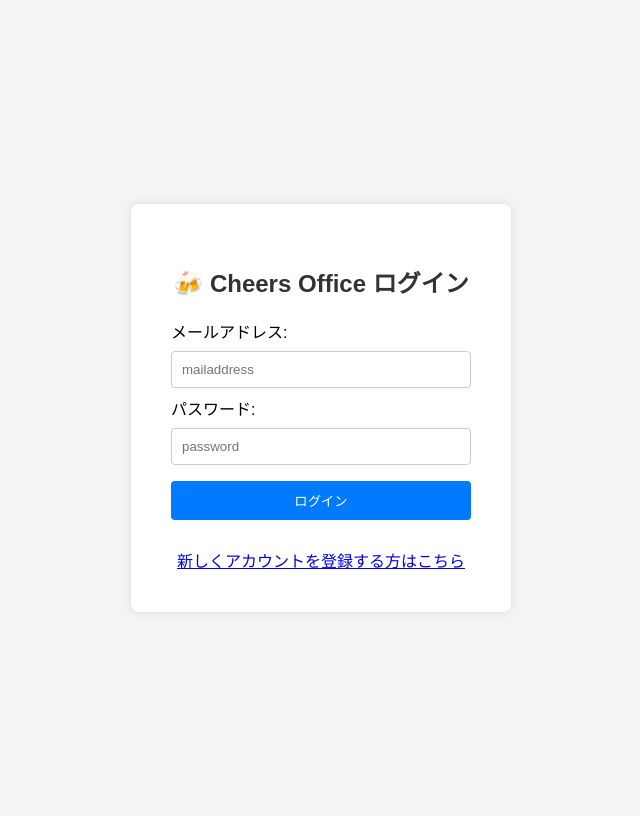
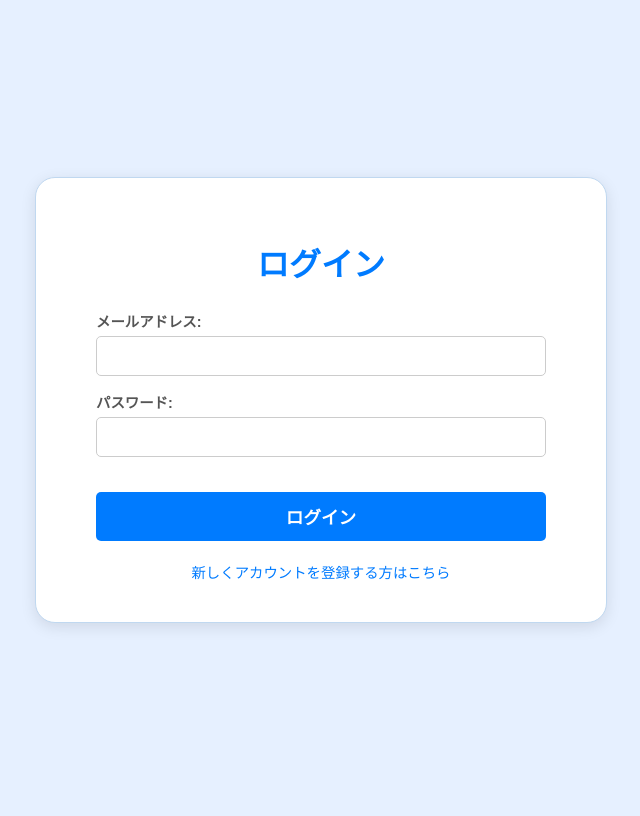
Before and after one commit to kumagaimasato0608/cheer-s-office, a Spring Boot app: page /login in a window 1280 px wide. Shown: the whole page, without its empty margins (319-959 px from the left). After the commit the page ends 627 px from the top, so only its background shows below. Run offline with Spring Boot 4, Linux system fonts and the light colour scheme; some of the project's set-up classes (security, data sources, template engines, error pages and the like) are left out, and stand-ins take their place.

Commit message:
画面レイアウトを合わせました

```diff
--- a/cheers-office/src/main/java/com/cheers/office/board/controller/AuthController.java
+++ b/cheers-office/src/main/java/com/cheers/office/board/controller/AuthController.java
@@ -1,69 +1,78 @@
 package com.cheers.office.board.controller;
 
 import org.springframework.stereotype.Controller;
+import org.springframework.ui.Model;
 import org.springframework.web.bind.annotation.GetMapping;
-import org.springframework.web.bind.annotation.PostMapping; // POST処理のためインポート
-import org.springframework.web.bind.annotation.RequestParam; // フォームデータ取得のためインポート
-import org.springframework.web.servlet.mvc.support.RedirectAttributes; // リダイレクト時にメッセージを渡すためインポート
+import org.springframework.web.bind.annotation.ModelAttribute; // FlashAttributeを受け取るために追加
+import org.springframework.web.bind.annotation.PostMapping;
+import org.springframework.web.bind.annotation.RequestParam;
+import org.springframework.web.servlet.mvc.support.RedirectAttributes; // FlashAttributeを使うため残す
 
-import com.cheers.office.board.model.User; // Userモデルのimport
-import com.cheers.office.board.repository.UserRepository; // UserRepositoryのimport
-import com.cheers.office.util.PasswordUtil; // PasswordUtilのimport
+import com.cheers.office.board.model.User;
+import com.cheers.office.board.repository.UserRepository;
+import com.cheers.office.util.PasswordUtil;
 
 @Controller
 public class AuthController {
 
-    private final UserRepository userRepository; // Userデータの保存用
+    private final UserRepository userRepository;
 
-    // コンストラクタインジェクション
     public AuthController(UserRepository userRepository) {
         this.userRepository = userRepository;
     }
 
-    // ログイン画面の表示 (既存のメソッド)
     @GetMapping("/login")
     public String showLoginForm() {
         return "login";
     }
 
-    // ★★★ 新規登録画面の表示 ★★★
+    // ★★★ 修正箇所: FlashAttributeからのerrorMessageを受け取るようにする ★★★
     @GetMapping("/register")
-    public String showRegisterForm() {
-        return "register"; // src/main/resources/templates/register.html を表示
+    public String showRegisterForm(@ModelAttribute("errorMessage") String errorMessage, Model model) {
+        // RedirectAttributesからのerrorMessageが自動的にmodelにセットされるようにする
+        // または、直接 @RequestParam でエラーメッセージを受け取るようにしても良い
+        // 現状、RedirectAttributes.addFlashAttribute("errorMessage", ...) を使っているので、
+        // そのメッセージは自動的にModelに渡されます。
+        // ここでは、もしFlashAttributeにerrorMessageがあればそれをModelに追加する
+        if (errorMessage != null && !errorMessage.isEmpty()) {
+            model.addAttribute("errorMessage", errorMessage);
+        }
+        return "register";
     }
 
-    // ★★★ 新規登録の処理 ★★★
+
     @PostMapping("/register")
     public String registerUser(@RequestParam("userName") String userName,
                                @RequestParam("mailAddress") String mailAddress,
                                @RequestParam("password") String password,
+                               @RequestParam("confirmPassword") String confirmPassword,
                                RedirectAttributes redirectAttributes) {
 
-        // 1. ユーザー名/メールアドレスの重複チェック
+        // ★★★ パスワードの一致チェック (このロジックは正しいです) ★★★
+        if (!password.equals(confirmPassword)) {
+            // エラーメッセージをセットして登録画面にリダイレクト
+            redirectAttributes.addFlashAttribute("errorMessage", "パスワードが一致しません");
+            return "redirect:/register"; // ここで処理が中断され、リダイレクトされる
+        }
+
+        // メールアドレスの重複チェック
         if (userRepository.findByMailAddress(mailAddress).isPresent()) {
-            redirectAttributes.addFlashAttribute("error", "このメールアドレスは既に登録されています。");
+            redirectAttributes.addFlashAttribute("errorMessage", "このメールアドレスは既に登録されています。");
             return "redirect:/register";
         }
 
-        // 2. 新しいUserオブジェクトを作成
         User newUser = new User();
-        // IDはRepositoryがUUIDで自動生成するため、ここでは設定しない
         newUser.setUserName(userName);
         newUser.setMailAddress(mailAddress);
-
-        // 3. パスワードをハッシュ化して設定
         newUser.setPassword(PasswordUtil.encode(password));
 
-        // 4. その他の初期値を設定 (掲示板の要求に合わせて、グループなどは必須ではないが設定)
         newUser.setGroup("未設定");
         newUser.setMyBoom("未設定");
         newUser.setHobby("未設定");
         newUser.setIcon("/images/default-avatar.png");
 
-        // 5. データベースに保存
         userRepository.save(newUser);
 
-        // 6. 成功メッセージを付けてログイン画面にリダイレクト
         redirectAttributes.addFlashAttribute("message", "アカウントが正常に登録されました。ログインしてください。");
         return "redirect:/login";
     }
--- a/cheers-office/src/main/resources/templates/login.html
+++ b/cheers-office/src/main/resources/templates/login.html
@@ -2,42 +2,125 @@
 <html lang="ja" xmlns:th="http://www.thymeleaf.org">
 <head>
     <meta charset="UTF-8">
-    <title>Cheers Office - ログイン</title>
+    <meta name="viewport" content="width=device-width, initial-scale=1.0">
+    <title>ログイン</title>
+
     <style>
-        body { font-family: Arial, sans-serif; display: flex; justify-content: center; align-items: center; height: 100vh; background-color: #f4f4f4; }
-        .login-container { background: white; padding: 40px; border-radius: 8px; box-shadow: 0 0 10px rgba(0,0,0,0.1); width: 300px;}
-        h2 { text-align: center; color: #333; }
-        input[type="text"], input[type="password"] { width: 100%; padding: 10px; margin: 8px 0; border: 1px solid #ccc; border-radius: 4px; box-sizing: border-box; }
-        button { width: 100%; background-color: #007bff; color: white; padding: 10px 20px; margin: 8px 0; border: none; border-radius: 4px; cursor: pointer; }
-        .error-message { color: red; text-align: center; margin-bottom: 10px; }
-        .success-message { color: green; text-align: center; margin-bottom: 10px; }
+        /* 新規登録画面と同じ背景のスタイル */
+        body {
+            font-family: Arial, sans-serif;
+            background-color: #e6f0ff; /* 全体の薄い青背景 */
+            display: flex;
+            justify-content: center;
+            align-items: center;
+            min-height: 100vh;
+            margin: 0;
+        }
+
+        /* 新規登録画面と同じ中央フォームのスタイル */
+        .auth-container {
+            background-color: #fff; /* 白いフォーム背景 */
+            padding: 40px 60px;
+            border-radius: 20px; /* 角の丸み */
+            box-shadow: 0 4px 15px rgba(0, 0, 0, 0.1);
+            width: 100%;
+            max-width: 450px;
+            text-align: center;
+            border: 1px solid #c0d8f0;
+        }
+
+        h1 {
+            text-align: center;
+            margin-bottom: 25px;
+            color: #007bff; /* 青色 */
+            font-size: 2em;
+        }
+
+        /* エラーメッセージのスタイル */
+        .error-message {
+            color: #dc3545; /* 赤 */
+            margin-bottom: 15px;
+            font-weight: bold;
+        }
+
+        .form-group {
+            margin-bottom: 15px;
+            text-align: left;
+        }
+
+        label {
+            display: block;
+            margin-bottom: 5px;
+            font-weight: bold;
+            color: #555;
+            font-size: 0.9em;
+        }
+
+        input[type="text"],
+        input[type="password"] {
+            width: 100%;
+            padding: 10px;
+            border: 1px solid #ccc;
+            border-radius: 5px;
+            box-sizing: border-box;
+            font-size: 1em;
+        }
+
+        button {
+            width: 100%;
+            padding: 12px;
+            border: none;
+            border-radius: 5px;
+            background-color: #007bff; /* ログインボタンは青 */
+            color: white;
+            font-size: 1.1em;
+            font-weight: bold;
+            cursor: pointer;
+            margin-top: 20px;
+        }
+
+        .register-link {
+            text-align: center;
+            margin-top: 20px;
+        }
+
+        .register-link a {
+            color: #007bff;
+            text-decoration: none;
+            font-size: 0.9em;
+        }
     </style>
 </head>
 <body>
-    <div class="login-container">
-        <h2>🍻 Cheers Office ログイン</h2>
+    <div class="auth-container">
+        <h1>ログイン</h1>
 
-        <div th:if="${param.error}" class="error-message">
-            メールアドレスまたはパスワードが正しくありません。
-        </div>
+        <p th:if="${param.error}" class="error-message">
+            ※メールアドレスまたはパスワードが間違っています。
+        </p>
 
-        <div th:if="${param.logout}" class="success-message">
+        <p th:if="${param.logout}" class="error-message" style="color: #28a745;">
             ログアウトしました。
-        </div>
+        </p>
 
         <form th:action="@{/authenticate}" method="post">
-            <label for="mailaddress">メールアドレス:</label>
-            <input type="text" id="mailaddress" name="mailaddress" placeholder="mailaddress" required>
 
-            <label for="password">パスワード:</label>
-            <input type="password" id="password" name="password" placeholder="password" required>
+            <div class="form-group">
+                <label for="mailaddress">メールアドレス:</label>
+                <input type="text" id="mailaddress" name="mailaddress" required>
+            </div>
+
+            <div class="form-group">
+                <label for="password">パスワード:</label>
+                <input type="password" id="password" name="password" required>
+            </div>
 
             <button type="submit">ログイン</button>
-			<div style="text-align: center; margin-top: 20px;">
-				    <a th:href="@{/register}">新しくアカウントを登録する方はこちら</a>
-				</div>
         </form>
+
+        <div class="register-link">
+            <a th:href="@{/register}">新しくアカウントを登録する方はこちら</a>
+        </div>
     </div>
-
 </body>
 </html>
```
Also changed, not shown: cheers-office/src/main/resources/data/user.json (+10 -0 lines).
